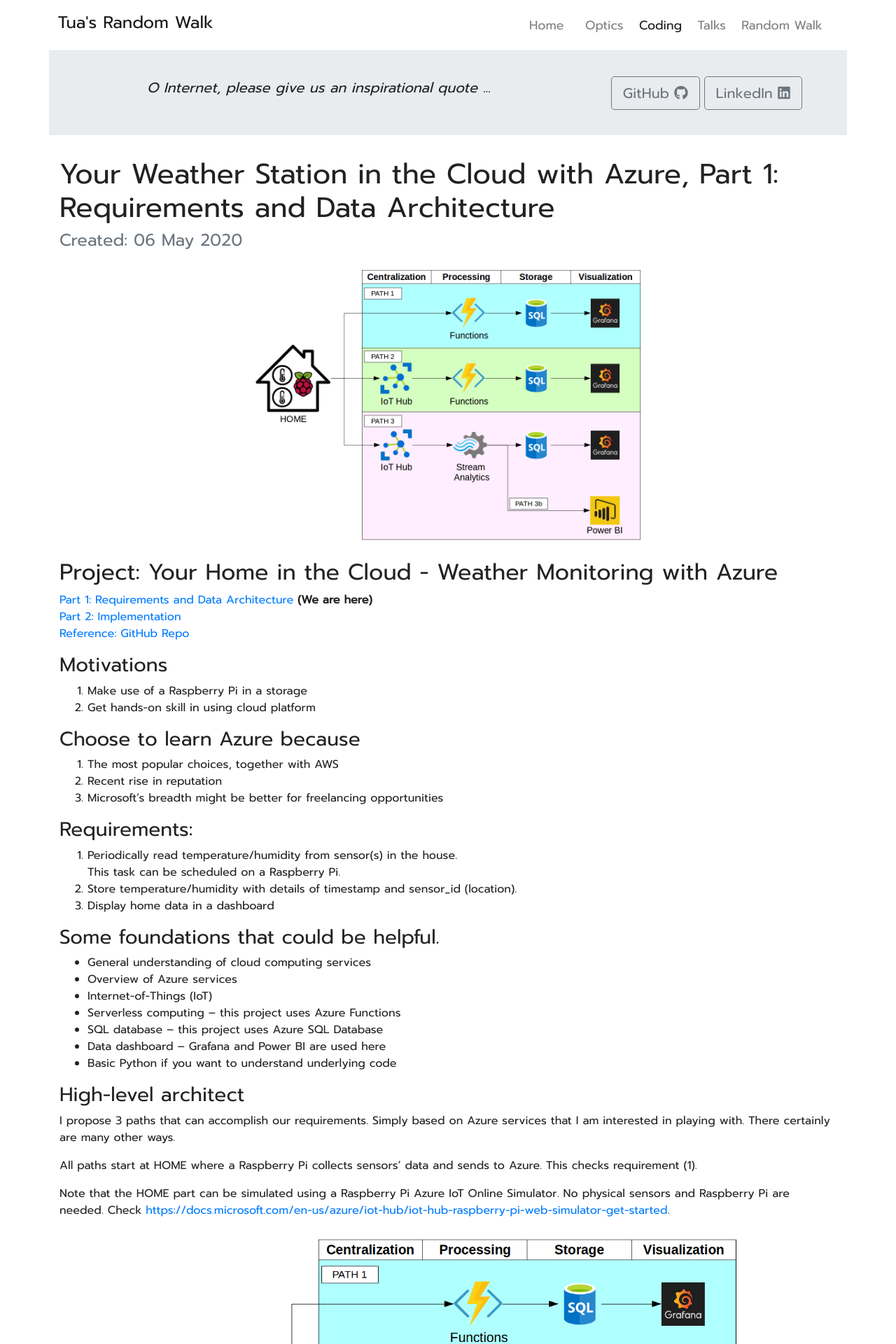
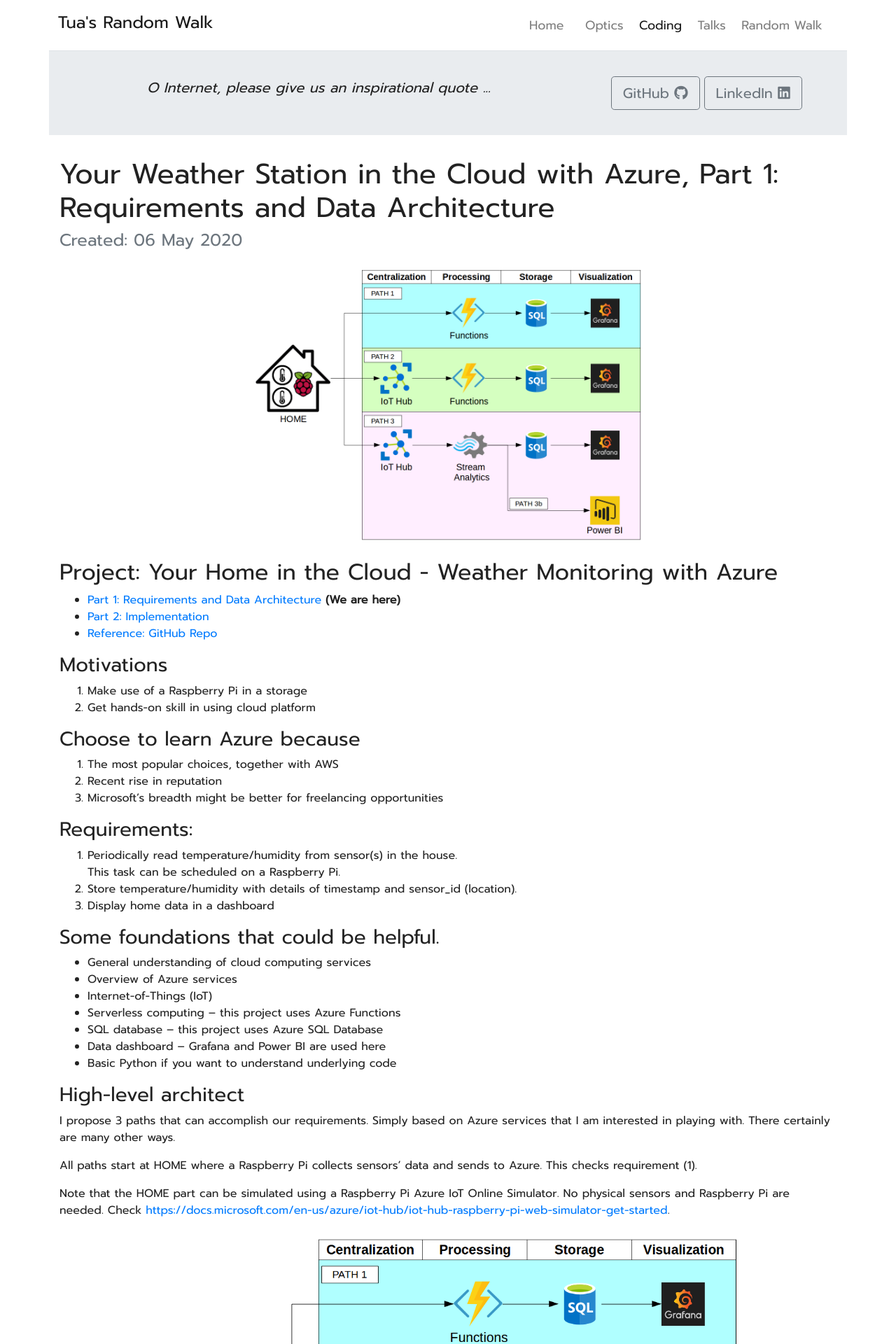
Before and after one commit to clumdee/clumdee.github.io, a Jekyll site: the page built from coding/_posts/2020-05-06-your-weather-station-with-azure-part1.md, in a window 1280 px wide. Shown: the top 1920 px of the page at 70% size. Built offline with Jekyll 4.4.1, drawn with Linux system fonts in a browser that asks for light colours; nearby versions of some CDN libraries.

Commit message:
fix links

```diff
--- a/coding/_posts/2020-05-06-your-weather-station-with-azure-part1.md
+++ b/coding/_posts/2020-05-06-your-weather-station-with-azure-part1.md
@@ -11,11 +11,9 @@
 </div>
 
 ## Project: Your Home in the Cloud - Weather Monitoring with Azure
-[Part 1: Requirements and Data Architecture]({{ site.url }}/coding/your-weather-station-with-azure-part1/) **(We are here)**
-<br>
-[Part 2: Implementation]({{ site.url }}/coding/your-weather-station-with-azure-part2/)
-<br>
-[Reference: GitHub Repo](https://github.com/clumdee/pi_azure_iot)
+- [Part 1: Requirements and Data Architecture]({{ site.url }}/coding/your-weather-station-with-azure-part1) **(We are here)**
+- [Part 2: Implementation]({{ site.url }}/coding/your-weather-station-with-azure-part2)
+- [Reference: GitHub Repo](https://github.com/clumdee/pi_azure_iot)
 
 ### Motivations
 1. Make use of a Raspberry Pi in a storage
@@ -114,4 +112,4 @@
 
 ### End
 That concludes the requirements and data architecture of our project. <br>
-We will go through the implementation steps in the next post -- [Part 2: Implementation]({{ site.url }}/coding/your-weather-station-with-azure-part2/).
+We will go through the implementation steps in the next post -- [Part 2: Implementation]({{ site.url }}/coding/your-weather-station-with-azure-part2).
```
Also changed, not shown: coding/_posts/2020-05-06-your-weather-station-with-azure-part2.md (+3 -5 lines).
